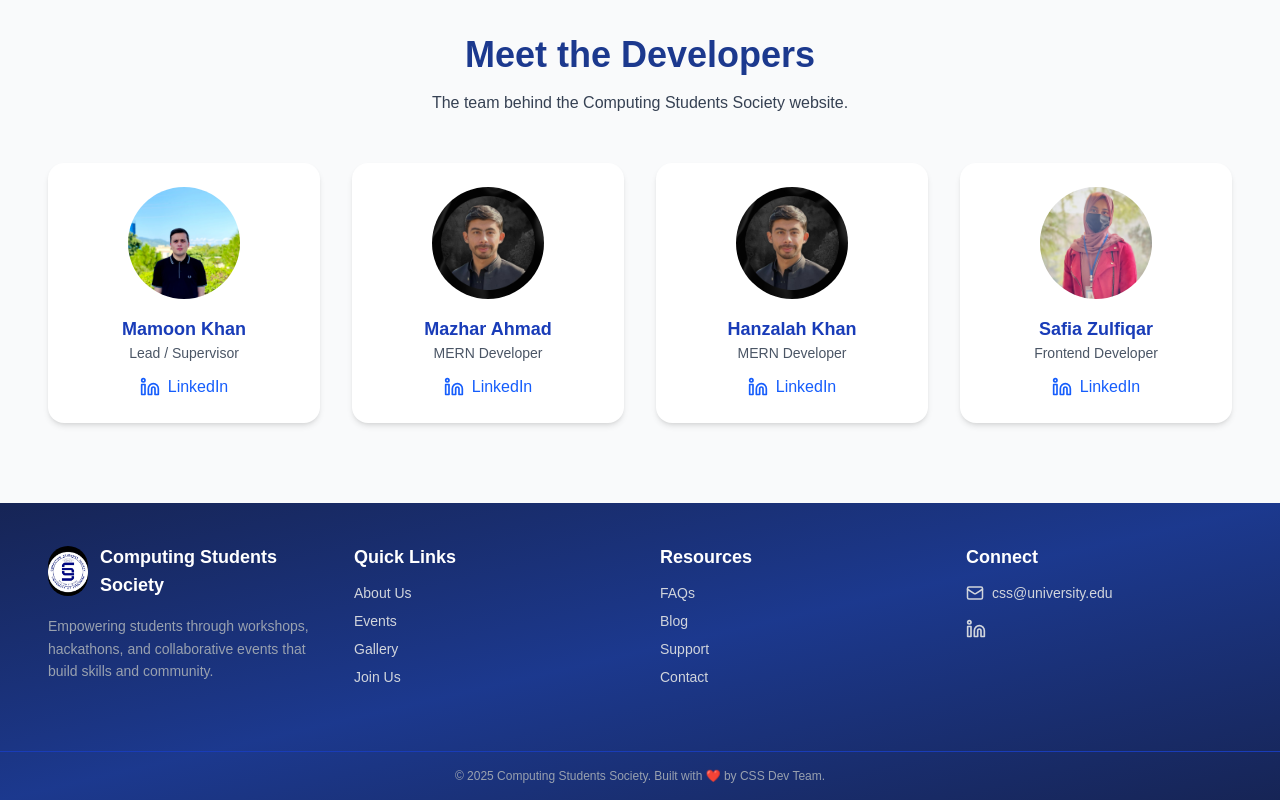
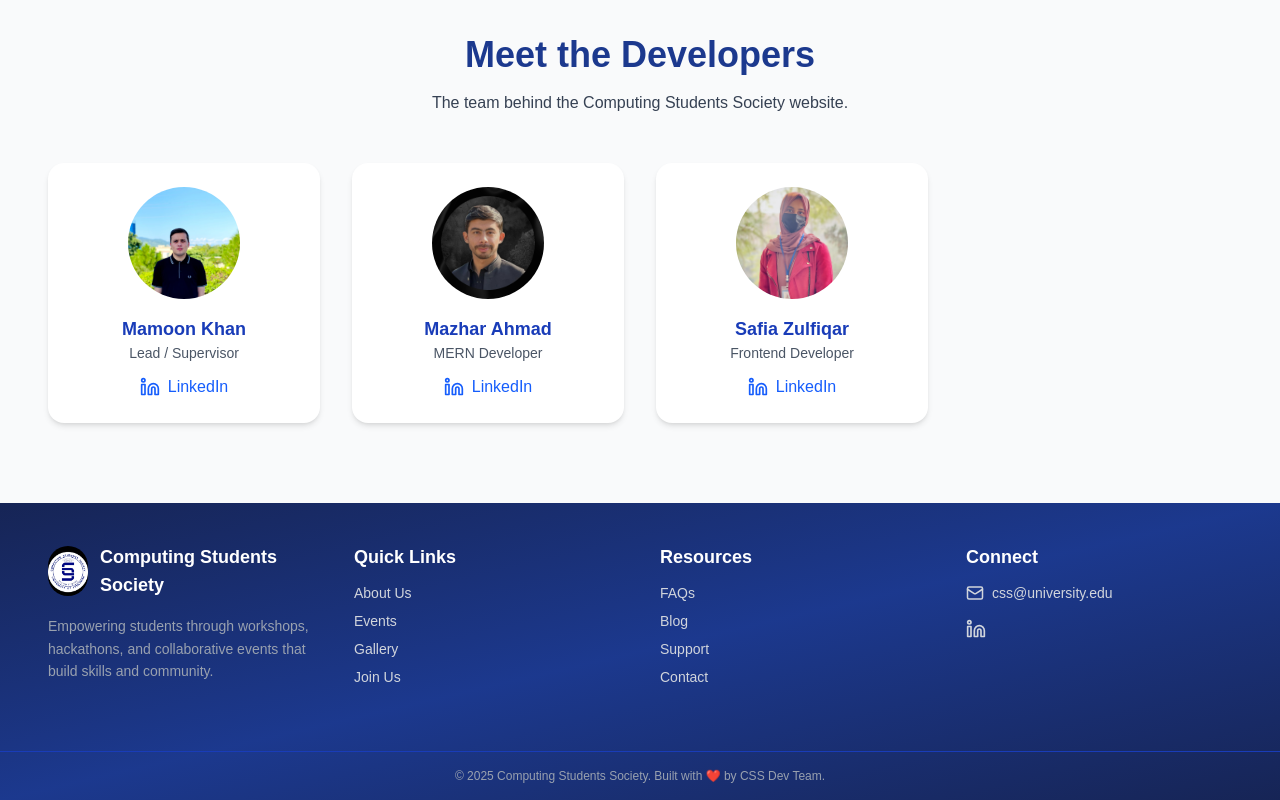
Before and after one commit to mazharktk5/css-website, a Next.js app: page / in a window 1280 px wide. Shown: the part 2844-3644 px from the top of the page. Built offline with nearby package versions, Linux system fonts and the light colour scheme.

Commit message:
pictures updated

```diff
--- a/src/components/About/OurTeam.jsx
+++ b/src/components/About/OurTeam.jsx
@@ -3,7 +3,7 @@ import { motion } from "framer-motion";
 import Image from "next/image";
 import React from "react";
 
-// 🧑‍🤝‍🧑 Team Data
+//  Team Data
 const team = {
     patron: [
         {
@@ -24,22 +24,22 @@ const team = {
     cabinet: [
         { name: "Abubakar Sadiq", role: "President", image: "/images/team/president.jpg" },
         { name: "Muhammad Jawad", role: "Vice President", image: "/images/team/vp.jpg" },
-        { name: "Abdullah Ahmed", role: "Chief Secretary", image: "/images/team/default.jpg" },
+        { name: "Abdullah Ahmed", role: "Chief Secretary", image: "/images/team/cheif-secretary.jpg" },
         { name: "Hashir Ahmed", role: "Information Secretary", image: "/images/team/information-secretary.jpg" },
         { name: "Atiq Ullah Khan", role: "Media Secretary", image: "/images/team/media-secretary.jpg" },
     ],
     clubs: [
         { name: "Fatima Ijaz", role: "Management Head", image: "/images/team/management-lead.jpg" },
         { name: "Muhammad Mamoon Khan", role: "Software Engineering Club Lead", image: "/images/developers/mamoon.jpg" },
-        { name: "Jafar Ali", role: "Cyber Security Club Lead", image: "/images/team/default.jpg" },
+        { name: "Jafar Ali", role: "Cyber Security Club Lead", image: "/images/team/cyber-lead.jpg" },
         { name: "Muhammad Ilyas", role: "AI & DS Club Lead", image: "/images/team/ai-lead.jpg" },
-        { name: "Hamza Ahmed Khan", role: "App Development Club Lead", image: "/images/team/default.jpg" },
-        { name: "Shahab Saqib", role: "PR Head", image: "/images/team/default.jpg" },
-        { name: "Iqra Noor", role: "Content & Graphics Head", image: "/images/team/default.jpg" },
+        // { name: "Hamza Ahmed Khan", role: "App Development Club Lead", image: "/images/team/default.jpg" },
+        // { name: "Shahab Saqib", role: "PR Head", image: "/images/team/default.jpg" },
+        // { name: "Iqra Noor", role: "Content & Graphics Head", image: "/images/team/default.jpg" },
     ],
 };
 
-// 🎴 Member Card
+// Member Card
 function MemberCard({ member, delay = 0 }) {
     return (
         <motion.div
@@ -86,7 +86,7 @@ function MemberCard({ member, delay = 0 }) {
     );
 }
 
-// 📌 Section Wrapper
+//  Section Wrapper
 function Section({ title, members, colorClass }) {
     return (
         <div className="mt-16 md:mt-24">
--- a/src/data/developers.js
+++ b/src/data/developers.js
@@ -11,12 +11,12 @@ const developers = [
         image: "/images/developers/mazhar.jpg",
         linkedin: "www.linkedin.com/in/mazhar-ahmad78",
     },
-    {
-        name: "Hanzalah Khan",
-        role: "MERN Developer",
-        image: "/images/developers/mazhar.jpg",
-        linkedin: "https://www.linkedin.com/in/mhk47/",
-    },
+    // {
+    //     name: "Hanzalah Khan",
+    //     role: "MERN Developer",
+    //     image: "/images/developers/mazhar.jpg",
+    //     linkedin: "https://www.linkedin.com/in/mhk47/",
+    // },
     {
         name: "Safia Zulfiqar",
         role: "Frontend Developer",
```
Also changed, not shown: public/images/team/cheif-secretary.jpg (added), public/images/team/cyber-lead.jpg (added).
